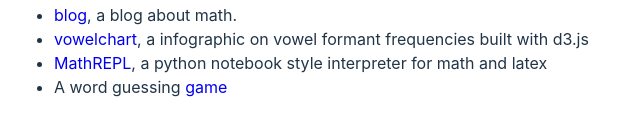
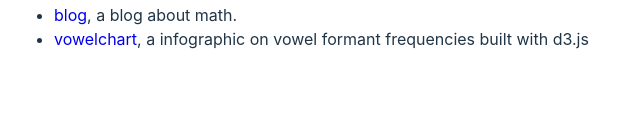
Before and after one commit to conjuncts/landing, a website built with Vite: page index.html in a window 1280 px wide. Shown: the part 686-822 px from the top of the page, without its empty margins (306-946 px from the left). Built offline with nearby package versions, Linux system fonts and the light colour scheme.

Commit message:
remove fluff

```diff
--- a/index.html
+++ b/index.html
@@ -59,8 +59,8 @@
           <li><a href="https://conjuncts.github.io/blog">blog</a>, a blog about math.</li>
           <li><a href="https://conjuncts.github.io/vowelchart">vowelchart</a>, a infographic on vowel formant frequencies
           built with d3.js</li>
-          <li><a href="https://conjuncts.github.io/mathrepl/">MathREPL</a>, a python notebook style interpreter for math and latex</li>
-          <li>A word guessing <a href="https://ekreb-conjuncts.netlify.app/">game</a></li>
+          <!-- <li><a href="https://conjuncts.github.io/mathrepl/">MathREPL</a>, a python notebook style interpreter for math and latex</li> -->
+          <!-- <li>A word guessing <a href="https://ekreb-conjuncts.netlify.app/">game</a></li> -->
           </ul>
         </div>
         <!-- <p class="read-the-docs">
```
